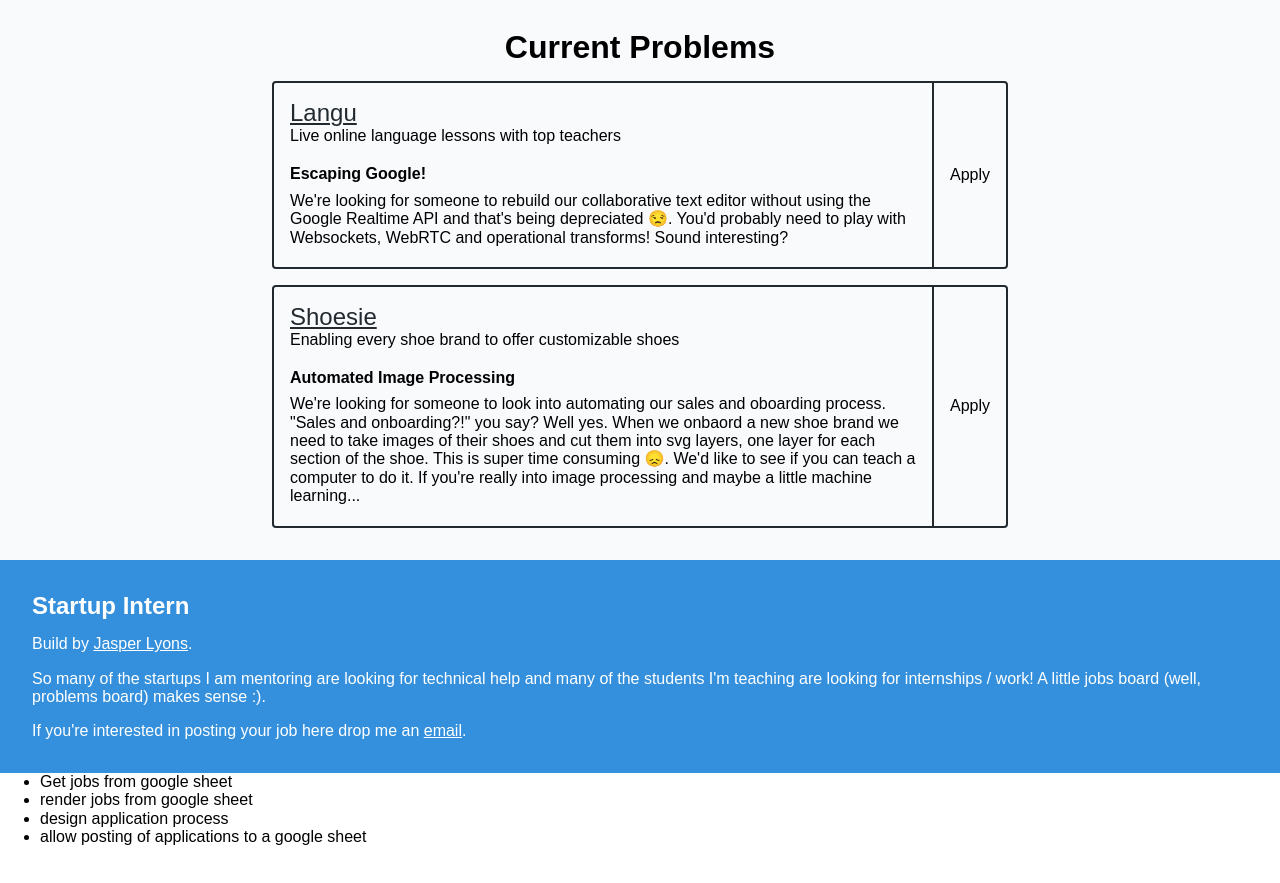
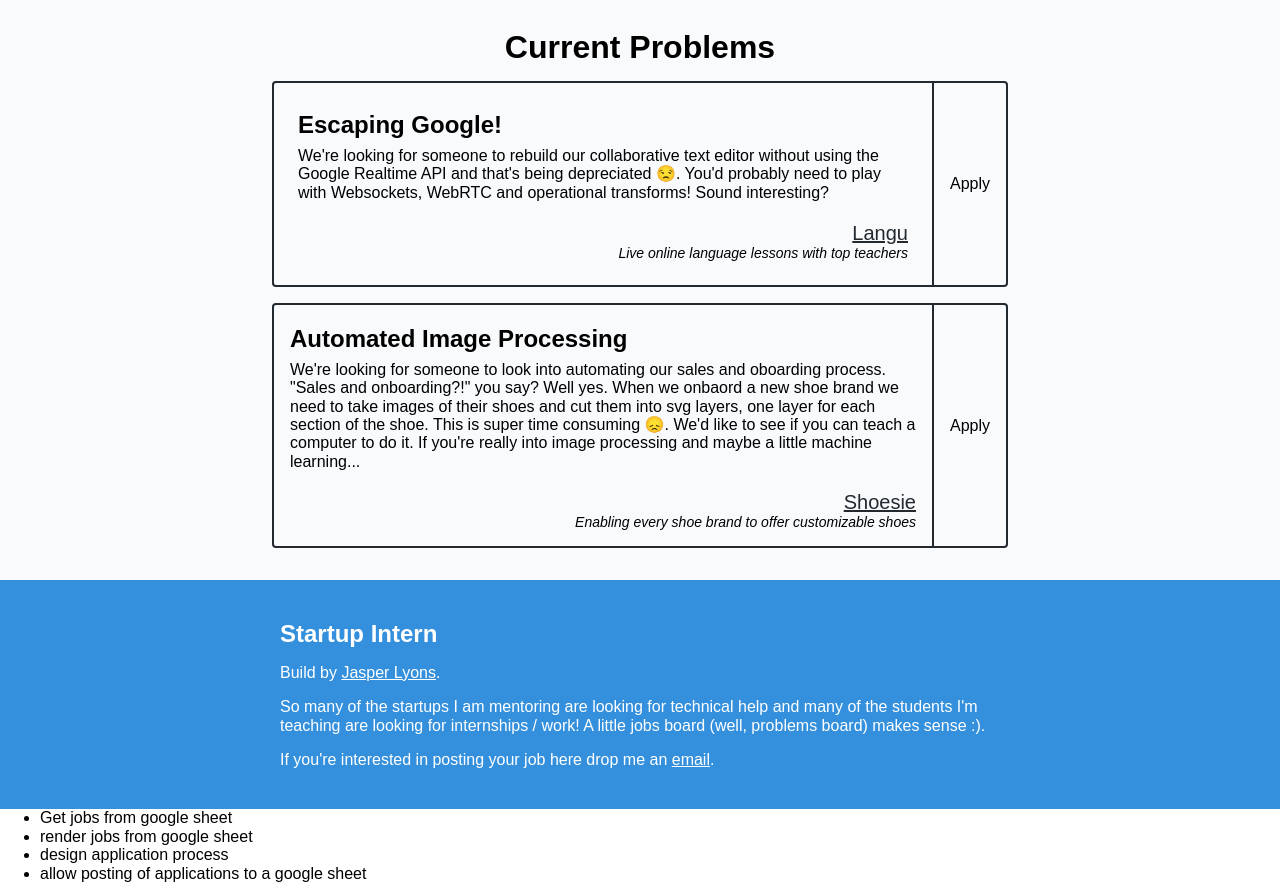
Before and after one commit to jasper-lyons-rhul/startup-intern, a plain HTML site: page index.html in a window 1280 px wide. Shown: the part 445-1328 px from the top of the page. Before the commit the page ends 1291 px from the top, so only its background shows below. Drawn offline with Linux system fonts and the light colour scheme.

Commit message:
Make changes re: Mila's feedback!

```diff
--- a/index.html
+++ b/index.html
@@ -7,10 +7,10 @@
     <script src="./assets/lib.js"></script>
     <link rel="stylesheet" href="./assets/tailwind.min.css">
   </head>
-  <body>
+  <body class="font-normal">
     <header class="bg-blue text-white text-center flex flex-col justify-center h-64">
       <h1 class="text-5xl">Startup Intern</h1>
-      <p class="font-thin">RHUL's very own startup internship board.</p>
+      <p>RHUL's very own startup internship board.</p>
     </header>
     <main class="bg-grey-lightest flex flex-col items-center">
     <div class="p-8 max-w-lg items-center">
@@ -26,14 +26,14 @@
         </div>
         <div class="p-2">
           <div class="flex flex-col items-bottom md:flex-row border-black border-2 rounded">
-            <div class="p-2">
+            <div class="p-4">
               <div class="p-2">
-                <h2 class="font-normal"><a class="text-black hover:text-grey-darker" href="https://heylangu.com/">Langu</a></h2>
-                <div class="font-thin">Live online language lessons with top teachers</div>
+                <h2 class="py-1">Escaping Google!</h2>
+                <div class="py-1 font-thin">We're looking for someone to rebuild our collaborative text editor without using the Google Realtime API and that's being depreciated 😒. You'd probably need to play with Websockets, WebRTC and operational transforms! Sound interesting?</div>
               </div>
-              <div class="p-2">
-                <div class="py-1 font-semibold">Escaping Google!</div>
-                <div class="py-1">We're looking for someone to rebuild our collaborative text editor without using the Google Realtime API and that's being depreciated 😒. You'd probably need to play with Websockets, WebRTC and operational transforms! Sound interesting?</div>
+              <div class="p-2 text-right">
+                <div class="text-xl font-normal"><a class="text-black hover:text-grey-darker" href="https://heylangu.com/">Langu</a></div>
+                <div class="italic font-thin text-sm">Live online language lessons with top teachers</div>
               </div>
             </div>
             <button class="p-4 border-black border-t-2 md:border-t-0 md:border-l-2 hover:bg-orange hover:text-white group">
@@ -45,12 +45,12 @@
           <div class="flex flex-col items-bottom md:flex-row border-black border-2 rounded">
             <div class="p-2">
               <div class="p-2">
-                <h2 class="font-normal"><a class="text-black hover:text-grey-darker" href="https://www.shoesie.co/">Shoesie</a></h2>
-                <div class="font-thin">Enabling every shoe brand to offer customizable shoes</div>
+                <h2 class="py-1">Automated Image Processing</h2>
+                <div class="py-1 font-thin">We're looking for someone to look into automating our sales and oboarding process. "Sales and onboarding?!" you say? Well yes. When we onbaord a new shoe brand we need to take images of their shoes and cut them into svg layers, one layer for each section of the shoe. This is super time consuming 😞. We'd like to see if you can teach a computer to do it. If you're really into image processing and maybe a little machine learning...</div>
               </div>
-              <div class="p-2">
-                <div class="py-1 font-semibold">Automated Image Processing</div>
-                <div class="py-1">We're looking for someone to look into automating our sales and oboarding process. "Sales and onboarding?!" you say? Well yes. When we onbaord a new shoe brand we need to take images of their shoes and cut them into svg layers, one layer for each section of the shoe. This is super time consuming 😞. We'd like to see if you can teach a computer to do it. If you're really into image processing and maybe a little machine learning...</div>
+              <div class="p-2 text-right">
+                <h2 class="font-normal text-xl"><a class="text-black hover:text-grey-darker" href="https://www.shoesie.co/">Shoesie</a></h2>
+                <div class="font-thin italic text-sm">Enabling every shoe brand to offer customizable shoes</div>
               </div>
             </div>
             <button class="p-4 border-black border-t-2 md:border-t-0 md:border-l-2 hover:bg-orange hover:text-white group">
@@ -61,11 +61,13 @@
       </div>
     </section>
     </main>
-    <footer class="bg-blue text-white p-6">
-      <h2 class="p-2">Startup Intern</h2>
-      <div class="p-2">Build by <a class="text-white" href="https://mobile.twitter.com/iOvrThoughtThis">Jasper Lyons</a>.</div>
-      <div class="p-2">So many of the startups I am mentoring are looking for technical help and many of the students I'm teaching are looking for internships / work! A little jobs board (well, problems board) makes sense :).</div>
-      <div class="p-2">If you're interested in posting your job here drop me an <a class="text-white" href="mailto:jasper.lyons@rhul.ac.uk">email</a>.</div>
+    <footer class="bg-blue text-white flex flex-col items-center">
+      <div class="p-8 max-w-lg">
+        <h2 class="p-2">Startup Intern</h2>
+        <div class="p-2">Build by <a class="text-white" href="https://mobile.twitter.com/iOvrThoughtThis">Jasper Lyons</a>.</div>
+        <div class="p-2">So many of the startups I am mentoring are looking for technical help and many of the students I'm teaching are looking for internships / work! A little jobs board (well, problems board) makes sense :).</div>
+        <div class="p-2">If you're interested in posting your job here drop me an <a class="text-white" href="mailto:jasper.lyons@rhul.ac.uk">email</a>.</div>
+      </div>
     </footer>
     <ul>
       <li>Get jobs from google sheet</li>
```
